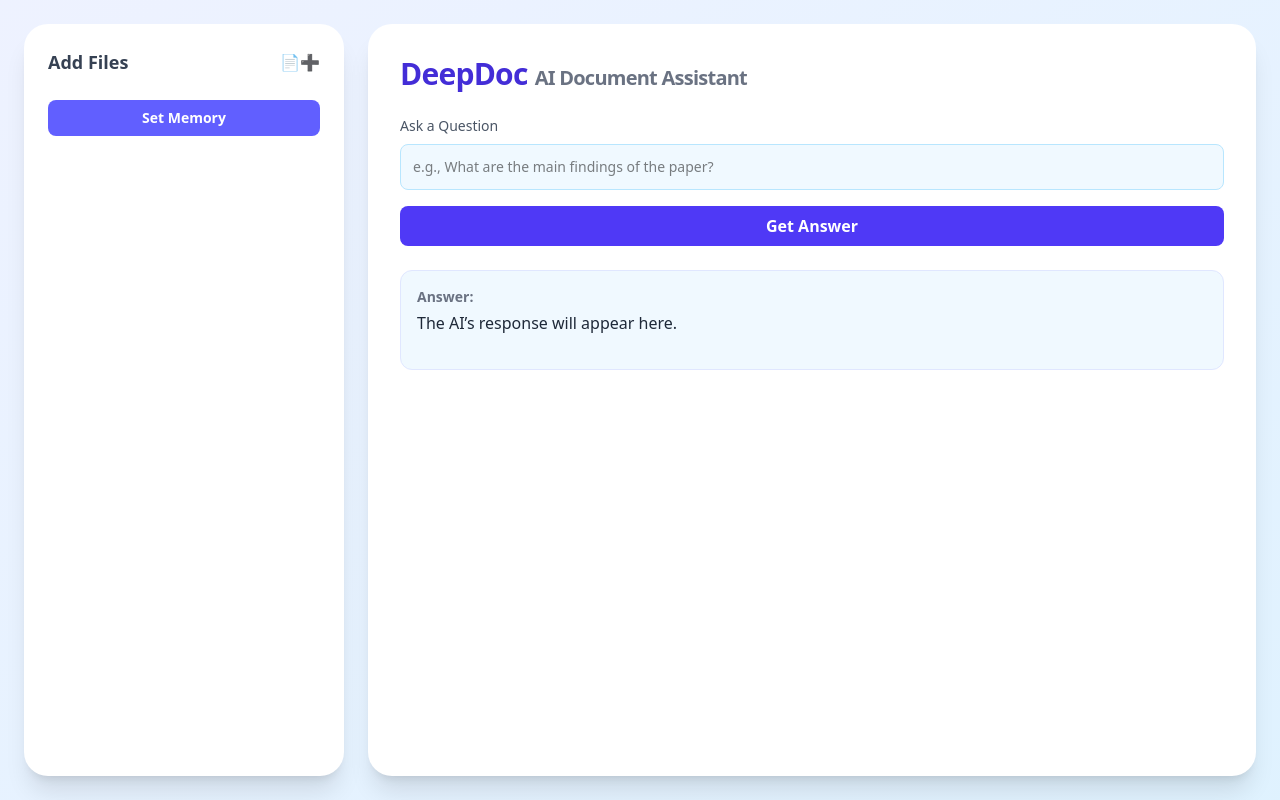
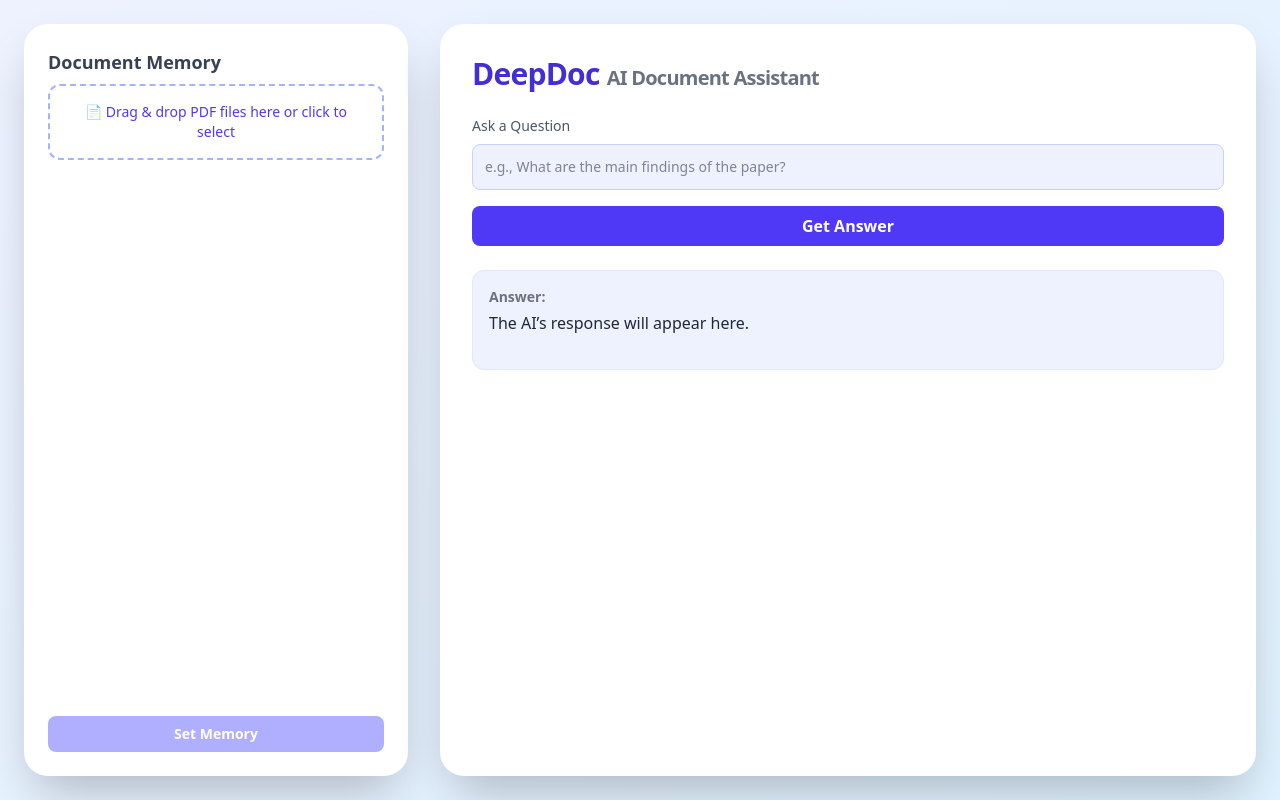
Before and after one commit to jeet-parikh/DeepDoc, a React (Vite) app in the folder frontend/: page / in a window 1280 px wide. Built offline with nearby package versions, Linux system fonts and the light colour scheme.

Commit message:
redesign and drag and drop support

```diff
--- a/frontend/src/App.jsx
+++ b/frontend/src/App.jsx
@@ -10,8 +10,8 @@
   const [uploadFailed, setUploadFailed] = useState(false);
 
   const handleFileUpload = async () => {
-    setFileNames([])
-    setUploadFailed(false)
+    setFileNames([]);
+    setUploadFailed(false);
     setUploading(true);
 
     if (selectedFiles.length === 0) {
@@ -30,7 +30,7 @@
       if (res.ok) {
         setUploading(false);
         setUploadFailed(false);
-        setFileNames(selectedFiles.map(f => f.name));
+        setFileNames(selectedFiles.map((f) => f.name));
       } else {
         setUploading(false);
         setUploadFailed(true);
@@ -39,6 +39,10 @@
       setUploading(false);
       setUploadFailed(true);
     }
+  };
+
+  const handleRemoveFile = (indexToRemove) => {
+    setSelectedFiles((prev) => prev.filter((_, i) => i !== indexToRemove));
   };
 
   const handleSubmit = async (e) => {
@@ -60,30 +64,61 @@
   };
 
   return (
-    <div className="min-h-screen bg-gradient-to-br from-indigo-50 to-sky-100 flex p-6 font-sans">
+    <div className="min-h-screen bg-gradient-to-br from-indigo-50 to-sky-100 flex p-6 font-sans text-gray-900">
       {/* Left Panel */}
-      <div className="w-1/3 max-w-xs bg-white shadow-xl rounded-3xl p-6 space-y-4 mr-6">
+      <div className="w-1/3 max-w-sm bg-white shadow-2xl rounded-3xl p-6 flex flex-col space-y-6 mr-8">
         <div>
-          <div className="flex justify-between items-center mb-2">
-            <h2 className="text-lg font-bold text-gray-700">Add Files</h2>
-            <label htmlFor="file-upload" className="cursor-pointer">
-              📄➕
-            </label>
+          <h2 className="text-lg font-bold text-gray-700 mb-2">Document Memory</h2>
+          <div
+            onDrop={(e) => {
+              e.preventDefault();
+              const droppedFiles = Array.from(e.dataTransfer.files).filter((file) =>
+                file.type === "application/pdf"
+              );
+              setSelectedFiles((prev) => prev.concat(droppedFiles));
+            }}
+            onDragOver={(e) => e.preventDefault()}
+            onClick={() => document.getElementById("file-upload").click()}
+            className="w-full border-2 border-dashed border-indigo-300 rounded-xl p-4 text-center text-indigo-600 text-sm cursor-pointer hover:bg-indigo-50 transition"
+          >
+            📄 Drag & drop PDF files here or click to select
             <input
               id="file-upload"
               type="file"
+              accept="application/pdf"
               multiple
               className="hidden"
-              onChange={(e) => setSelectedFiles(selectedFiles.concat(Array.from(e.target.files)))}
+              onChange={(e) =>
+                setSelectedFiles(
+                  selectedFiles.concat(Array.from(e.target.files))
+                )
+              }
             />
           </div>
+        </div>
 
-          <div className="space-y-2">
+        <div className="flex-1 overflow-y-auto space-y-3">
           {selectedFiles.map((file, index) => (
-              <div key={index} className="border rounded-lg p-2 text-sm bg-indigo-50">
-                <div className="font-semibold text-gray-800">{file.name}</div>
-                <div className="text-gray-600">
-                  {uploading ? "Uploading..." : uploadFailed ? "Error uploading" : fileNames.includes(file.name) ? "Successfully uploaded" : "Ready"}
+            <div
+              key={index}
+              className="relative border border-indigo-200 rounded-xl p-3 text-sm bg-white shadow-sm hover:shadow-md transition"
+            >
+              <button
+                onClick={() => handleRemoveFile(index)}
+                className="absolute top-1 right-2 text-gray-400 hover:text-red-500 text-xs"
+                aria-label="Remove file"
+              >
+                ×
+              </button>
+              <div className="font-semibold text-gray-800 truncate">{file.name}</div>
+              <div className="text-gray-500 text-xs mt-1">
+                {uploading
+                  ? "Uploading..."
+                  : uploadFailed
+                  ? "Error uploading"
+                  : fileNames.includes(file.name)
+                  ? "✅ Uploaded"
+                  : "Ready"}
               </div>
             </div>
           ))}
@@ -92,41 +127,42 @@
         <button
           type="button"
           onClick={handleFileUpload}
-            className="w-full bg-indigo-500 hover:bg-indigo-600 text-white text-sm font-semibold py-2 px-4 rounded-lg transition mt-4"
+          className="w-full bg-indigo-500 hover:bg-indigo-600 text-white text-sm font-semibold py-2 px-4 rounded-lg transition disabled:opacity-50 disabled:cursor-not-allowed"
           disabled={uploading || selectedFiles.length === 0}
         >
           {uploading ? "Uploading..." : "Set Memory"}
         </button>
       </div>
-      </div>
 
       {/* Right Panel */}
-      <div className="flex-1 bg-white shadow-xl rounded-3xl p-8 space-y-6">
+      <div className="flex-1 bg-white shadow-2xl rounded-3xl p-8 space-y-6">
         <h1 className="text-3xl font-extrabold text-indigo-700 tracking-tight">
           DeepDoc <span className="text-gray-500 text-xl">AI Document Assistant</span>
         </h1>
 
         <form onSubmit={handleSubmit} className="space-y-4">
           <div>
-            <label className="block mb-2 text-sm font-medium text-gray-600">Ask a Question</label>
+            <label className="block mb-2 text-sm font-medium text-gray-600">
+              Ask a Question
+            </label>
             <input
               type="text"
               value={question}
               onChange={(e) => setQuestion(e.target.value)}
-              className="w-full p-3 border border-sky-200 bg-sky-50 rounded-lg text-sm"
+              className="w-full p-3 border border-indigo-200 bg-indigo-50 rounded-lg text-sm text-gray-900"
               placeholder="e.g., What are the main findings of the paper?"
             />
           </div>
           <button
             type="submit"
-            className="w-full bg-indigo-600 hover:bg-indigo-700 text-white font-semibold py-2 px-4 rounded-lg transition"
+            className="w-full bg-indigo-600 hover:bg-indigo-700 text-white font-semibold py-2 px-4 rounded-lg transition disabled:opacity-50 disabled:cursor-not-allowed"
             disabled={loading}
           >
             {loading ? "Thinking..." : "Get Answer"}
           </button>
         </form>
 
-        <div className="p-4 bg-sky-50 border border-indigo-100 rounded-xl min-h-[100px]">
+        <div className="p-4 bg-indigo-50 border border-indigo-100 rounded-xl min-h-[100px]">
           <h2 className="text-sm font-semibold text-gray-500 mb-1">Answer:</h2>
           <p className="text-gray-800 whitespace-pre-wrap">
             {answer || "The AI’s response will appear here."}
```
Lines whose indentation alone changed are shown as unchanged.
